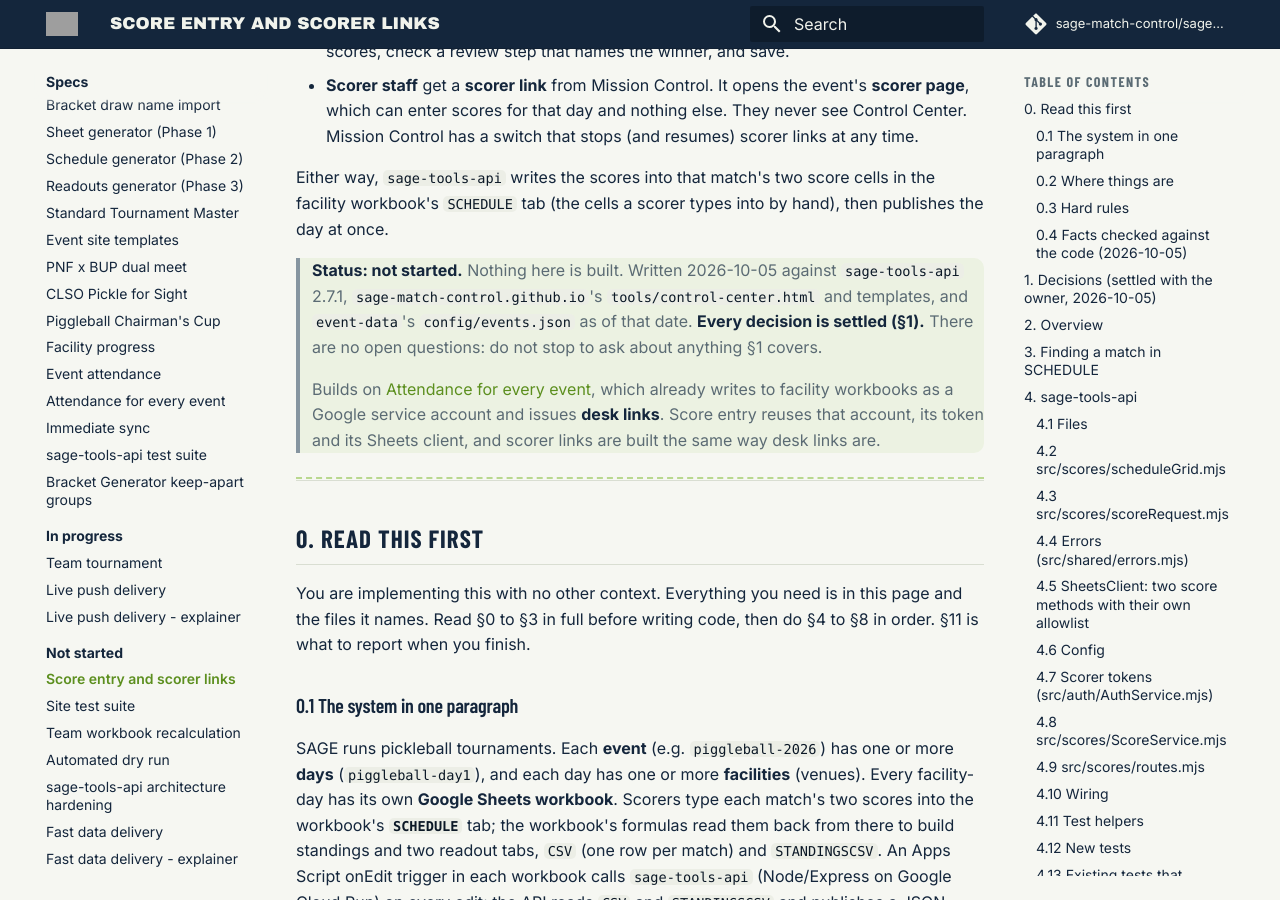
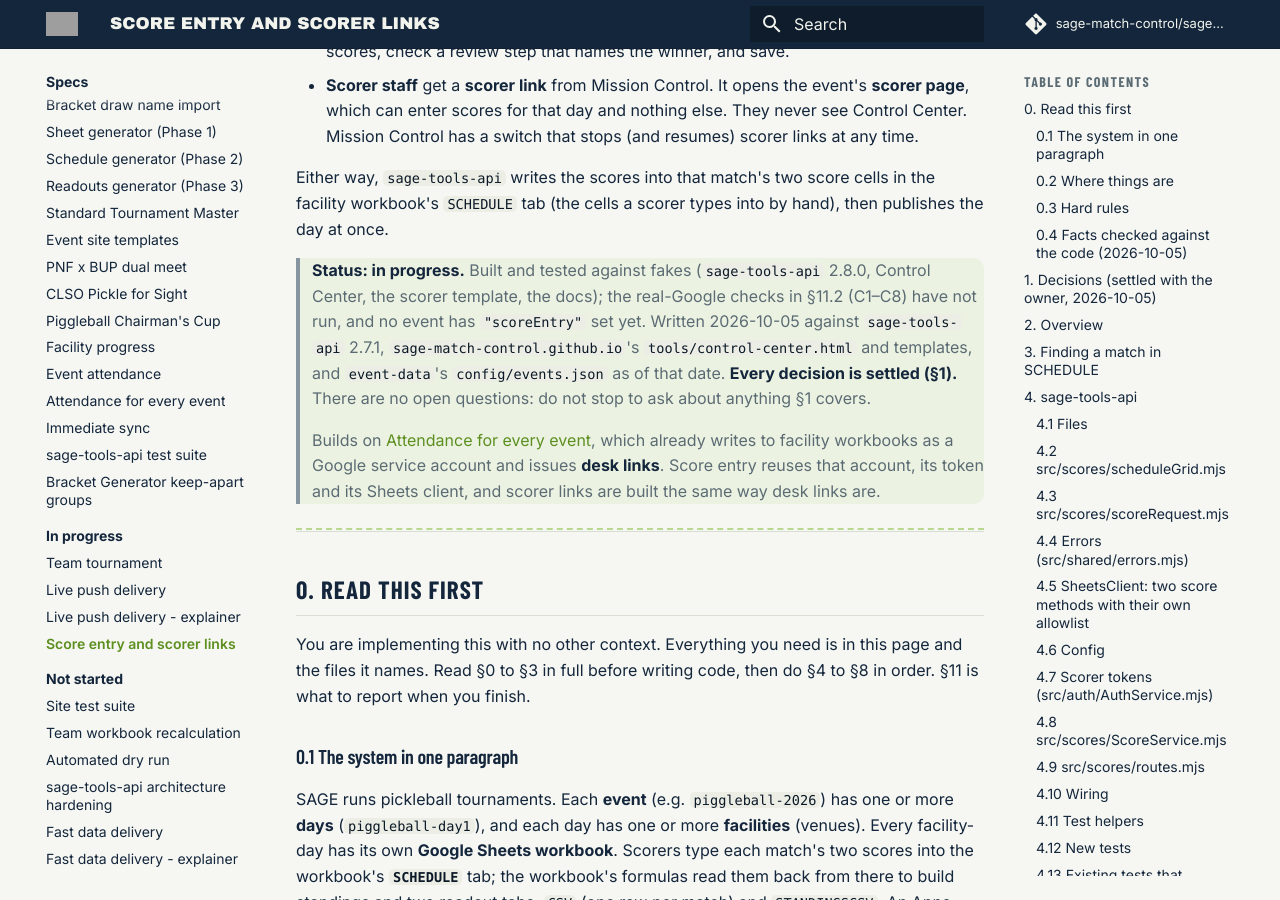
Before and after one commit to sage-match-control/sage-docs, an MkDocs documentation site: the page built from docs/specs/in-progress/control-center-score-entry-spec.md, in a window 1280 px wide and 900 px high, scrolled down 357 px. Built offline with MkDocs 1.6.1 and Material for MkDocs 9.7.7, drawn with Linux system fonts in a browser that asks for light colours; comment, search, counter and statistics services are not loaded; some of the changed text lies outside the part shown.

Commit message:
Docs: score entry spec moves to in-progress
Built and tested against fakes; the real-workbook checks (§11.2) are open.

Co-Authored-By: Claude Sonnet 5.5 <noreply@anthropic.com>

```diff
--- a/docs/specs/not-started/control-center-score-entry-spec.md
+++ b/docs/specs/in-progress/control-center-score-entry-spec.md
@@ -14,7 +14,9 @@ Either way, `sage-tools-api` writes the scores into that match's two score
 cells in the facility workbook's `SCHEDULE` tab (the cells a scorer types into
 by hand), then publishes the day at once.
 
-> **Status: not started.** Nothing here is built. Written 2026-10-05 against
+> **Status: in progress.** Built and tested against fakes (`sage-tools-api` 2.8.0,
+> Control Center, the scorer template, the docs); the real-Google checks in §11.2
+> (C1–C8) have not run, and no event has `"scoreEntry"` set yet. Written 2026-10-05 against
 > `sage-tools-api` 2.7.1, `sage-match-control.github.io`'s
 > `tools/control-center.html` and templates, and `event-data`'s
 > `config/events.json` as of that date. **Every decision is settled (§1).**
--- a/mkdocs.yml
+++ b/mkdocs.yml
@@ -105,9 +105,9 @@ nav:
           - Team tournament: specs/in-progress/pickledrive-club-anniversary-team-tournament-spec.md
           - Live push delivery: specs/in-progress/durable-object-push-spec.md
           - Live push delivery - explainer: specs/in-progress/durable-object-push-explainer.md
+          - Score entry and scorer links: specs/in-progress/control-center-score-entry-spec.md
       - Not started:
           - Overview: specs/not-started/README.md
-          - Score entry and scorer links: specs/not-started/control-center-score-entry-spec.md
           - Site test suite: specs/not-started/site-test-suite-spec.md
           - Team workbook recalculation: specs/not-started/team-workbook-stack-cache-spec.md
           - Automated dry run: specs/not-started/automated-dry-run-spec.md
```
Also changed, not shown: docs/specs/README.md (+6 -6 lines), docs/specs/in-progress/README.md (+1 -0 lines), docs/specs/not-started/README.md (+0 -1 lines).
